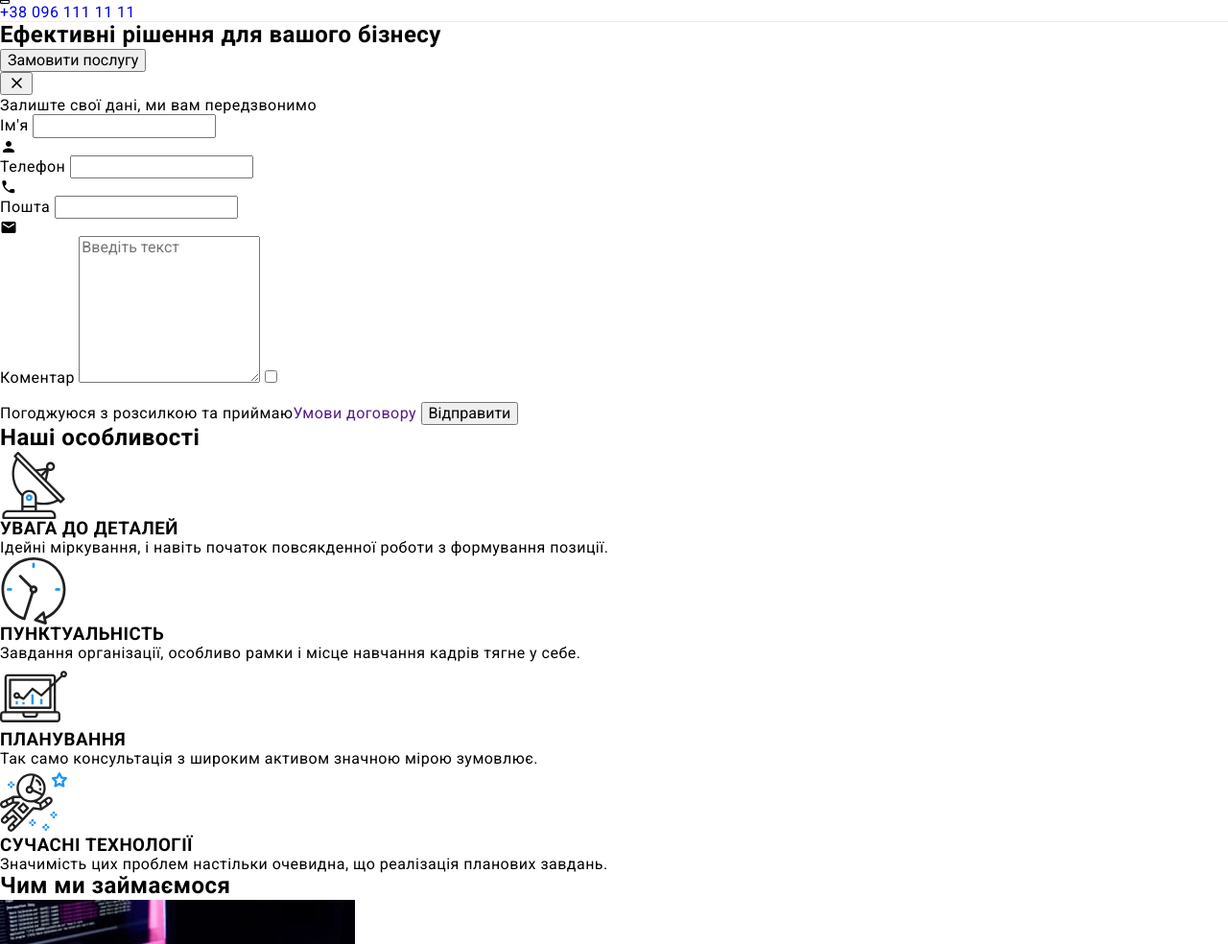
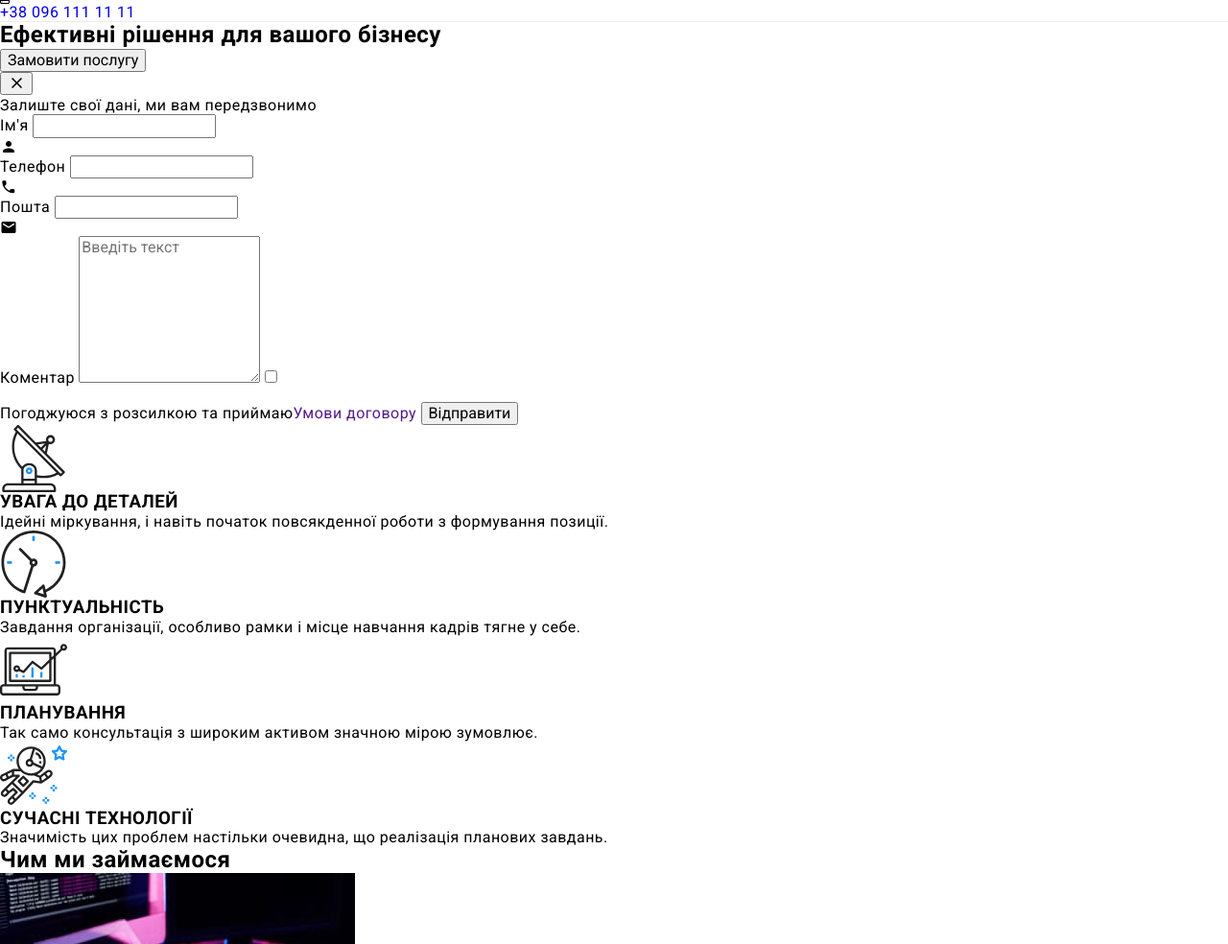
Before and after one commit to hrinkoo/goit-markup-hw-07, a plain HTML site: page index.html in a window 1280 px wide. Shown: the part 116-1100 px from the top of the page at 96% size. Drawn offline with Linux system fonts and the light colour scheme.

Commit message:
перед початком написання коду на предпроцессорі

```diff
--- a/css/styles.css
+++ b/css/styles.css
@@ -1065,7 +1065,6 @@ svg {
 .section {
   padding-top: 94px;
   padding-bottom: 94px;
-  /* background-color: teal; */
 }
 .no-padding {
   padding-top: 0;
--- a/index.html
+++ b/index.html
@@ -170,7 +170,10 @@
       <!-- Features -->
       <section class="section features" class="section">
         <div class="container">
-          <h2 class="section-title features__title" class="section-title visually-hidden">
+          <h2
+            class="section-title features__title visually-hidden"
+            class="section-title visually-hidden"
+          >
             Наші особливості
           </h2>
           <ul class="features-list" class="list-box list-hidden">
--- a/sass/main.scss
+++ b/sass/main.scss
@@ -2,8 +2,8 @@
 @import './utils/variables';
 @import './utils/base';
 @import './utils/mixins';
+@import './utils/placeholder';
 
-@import './components/page-header';
 @import './components/container';
 @import './components/nav';
 @import './components/logo';
--- a/sass/utils/_base.scss
+++ b/sass/utils/_base.scss
@@ -35,3 +35,26 @@ svg, img {
 .page-header {
     border-bottom: 1px solid #ececec;
 }
+
+.visually-hidden {
+    position: absolute;
+    white-space: nowrap;
+    width: 1px;
+    height: 1px;
+    overflow: hidden;
+    border: 0;
+    padding: 0;
+    clip: rect(0 0 0 0);
+    clip-path: inset(50%);
+    margin: -1px;
+}
+
+.container {
+    width: 1200px;
+
+    padding-left: 15px;
+    padding-right: 15px;
+    margin-top: 0;
+    margin-bottom: 0;
+    margin-right: auto;
+    margin-left: auto;
--- a/sass/utils/_mixins.scss
+++ b/sass/utils/_mixins.scss
@@ -1,12 +1,12 @@
-@mixin flexed ($gap, $jc:center, $ai:center, $direction:row, $wrapper:wrap) {
+@mixin flexed ($gap, $jc:center, $ai:center, $fd:column) {
     display: flex;
     gap: $gap;
     justify-content: $jc;
     align-items: $ai;
-    flex-flow: $direction $wrapper;
+    flex-direction: $fd;
 }
 
-@mixin font ($fw: , $fs: , $lh: , $ta: ){
+@mixin font ($fw:700, $fs:14px, $lh, $ta:center){
     font-weight: $fw;
     font-size: $fs;
     line-height: calc($lh/$fs);
--- a/sass/utils/_variables.scss
+++ b/sass/utils/_variables.scss
@@ -10,3 +10,7 @@ $accent-color: #2196f3;
 $primary-bgr-color: #ffffff;
 $primary-button-bgr-color: #f5f4fa;
 $link-color: #afb1b8;
+
+// Змінна анімації
+
+$animation: 250ms cubic-bezier(0.4, 0, 0.2, 1);
```
Also changed, not shown: portfolio.html (+1 -1 lines), css/main.css, css/main.min.css, sass/components/_page-header.scss (deleted), sass/utils/_placeholder.scss (added), 2 other files.
